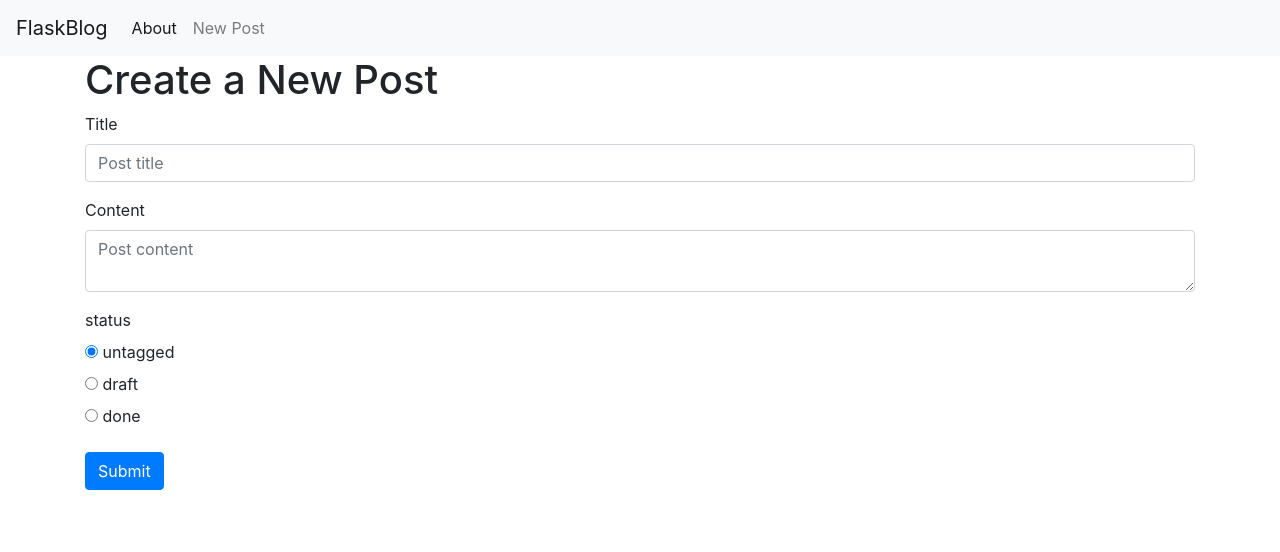
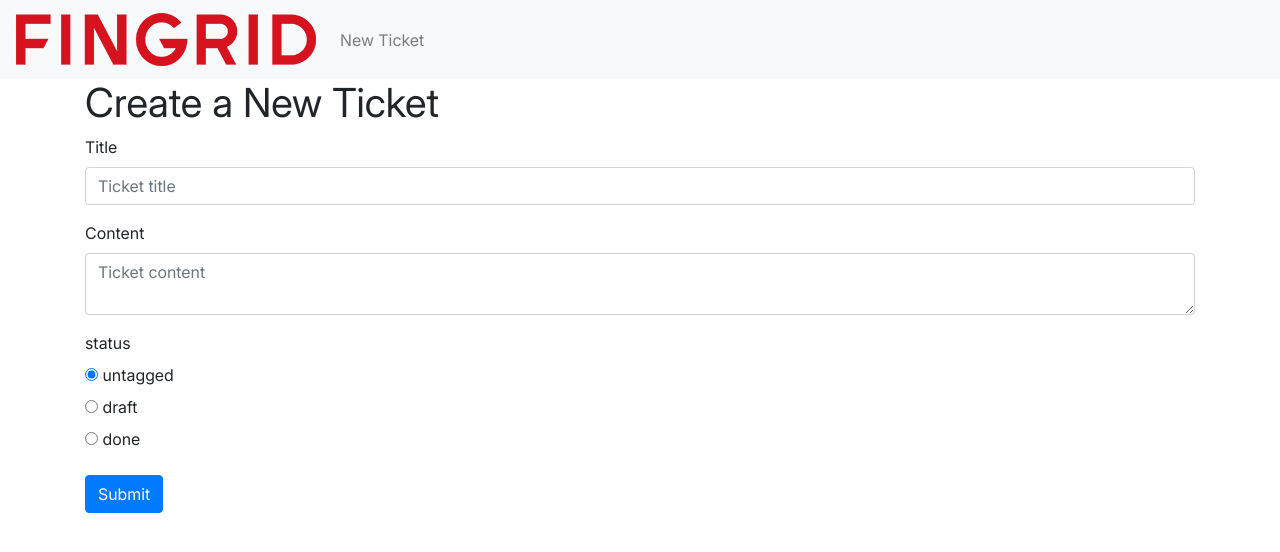
Before and after one commit to erikpruess/junctionerik, a Flask app: page /create in a window 1280 px wide. Shown: the top 552 px of the page. Run offline with Flask 3, Linux system fonts and the light colour scheme; some libraries are stand-ins or nearby versions.

Commit message:
changed font

```diff
--- a/static/css/style.css
+++ b/static/css/style.css
@@ -1,6 +1,57 @@
+@font-face {
+    font-family: 'Inter';
+    src: url('/static/fonts/InterVariable.ttf') format('truetype');
+}
+
+@font-face {
+    font-family: 'Inter';
+    src: url('/static/fonts/InterVariable.ttf') format('truetype');
+}
+
+body {
+    font-family: 'Inter', sans-serif;
+}
+
 h1 {
-    border: 2px #eee solid;
-    color: brown;
-    text-align: center;
-    padding: 10px;
+    font-weight: normal;
 }
+img {
+    max-width: 100%;
+    height: auto;
+}
+
+/* Custom navbar styles */
+.navbar-brand {
+    font-size: 1.75em;
+    color: #aa2626;
+    font-weight: bold;
+    text-transform: uppercase;
+}
+.navbar{
+    position: sticky;
+}
+.navbar-brand:hover {
+    color: #45a93a !important;
+    transition: color 0.3s ease;
+}
+
+.navbar-nav {
+    flex-wrap: nowrap;
+}
+
+.navbar-nav .nav-item {
+    flex-shrink: 0;
+}
+
+/* Responsive adjustments */
+@media (max-width: 768px) {
+    .navbar-brand {
+        font-size: 1.25em;
+    }
+}
+
+.header .header-first-row {
+    position: relative;
+    height: 48px;
+    background-color: #d4121e;
+}
--- a/templates/base.html
+++ b/templates/base.html
@@ -7,23 +7,20 @@
 
     <!-- Bootstrap CSS -->
     <link rel="stylesheet" href="https://stackpath.bootstrapcdn.com/bootstrap/4.3.1/css/bootstrap.min.css" integrity="sha384-ggOyR0iXCbMQv3Xipma34MD+dH/1fQ784/j6cY/iJTQUOhcWr7x9JvoRxT2MZw1T" crossorigin="anonymous">
-
+    <!-- Style CSS-->
+    <link rel="stylesheet" href="{{ url_for('static', filename='css/style.css') }}">
     <title>{% block title %} {% endblock %}</title>
   </head>
   <body>
-    <nav class="navbar navbar-expand-md navbar-light bg-light">
-        <a class="navbar-brand" href="{{ url_for('index')}}">FlaskBlog</a>
+    <nav class="navbar navbar-expand-md navbar-light bg-light sticky-top">
+        <a class="navbar-brand" href="{{ url_for('index')}}"><img src="{{ url_for('static', filename='images/logo2x.png') }}" alt="Fingrid Logo" width="300" height="53"></a>
         <button class="navbar-toggler" type="button" data-toggle="collapse" data-target="#navbarNav" aria-controls="navbarNav" aria-expanded="false" aria-label="Toggle navigation">
             <span class="navbar-toggler-icon"></span>
         </button>
         <div class="collapse navbar-collapse" id="navbarNav">
             <ul class="navbar-nav">
-            <li class="nav-item active">
-                <a class="nav-link" href="#">About</a>
-            </li>
             <li class="nav-item">
-                <a class="nav-link" href="{{url_for('create')}}">New Post</a>
-            </li>
+                <a class="nav-link" href="{{url_for('create')}}">New Ticket</a>            </li>
             </ul>
         </div>
     </nav>
--- a/templates/create.html
+++ b/templates/create.html
@@ -1,17 +1,17 @@
 {% extends 'base.html' %}
 
 {% block content %}
-<h1>{% block title %} Create a New Post {% endblock %}</h1>
+<h1>{% block title %} Create a New Ticket {% endblock %}</h1>
 
 <form method="post">
     <div class="form-group">
         <label for="title">Title</label>
-        <input type="text" name="title" placeholder="Post title" class="form-control" value="{{ request.form['title'] }}">
+        <input type="text" name="title" placeholder="Ticket title" class="form-control" value="{{ request.form['title'] }}">
     </div>
 
     <div class="form-group">
         <label for="content">Content</label>
-        <textarea name="content" placeholder="Post content" class="form-control">{{ request.form['content'] }}</textarea>
+        <textarea name="content" placeholder="Ticket content" class="form-control">{{ request.form['content'] }}</textarea>
     </div>
 
     <div class="form-group">
--- a/templates/edit.html
+++ b/templates/edit.html
@@ -6,7 +6,7 @@
 <form method="post">
     <div class="form-group">
         <label for="title">Title</label>
-        <input type="text" name="title" placeholder="Post title"
+        <input type="text" name="title" placeholder="Ticket title"
                class="form-control"
                value="{{ request.form['title'] or post['title'] }}">
         </input>
@@ -14,7 +14,7 @@
 
     <div class="form-group">
         <label for="content">Content</label>
-        <textarea name="content" placeholder="Post content"
+        <te xtarea name="content" placeholder="Ticket content"
                   class="form-control">{{ request.form['content'] or post['content'] }}</textarea>
     </div>
 
--- a/templates/index.html
+++ b/templates/index.html
@@ -1,7 +1,7 @@
 {% extends 'base.html' %}
 
 {% block content %}
-    <h1>{% block title %} Welcome to FlaskBlog {% endblock %}</h1>
+    <h1>{% block title %} Welcome to the amazing ticketing system {% endblock %}</h1>
     {% for post in posts %}
         <a href="{{ url_for('post', post_id=post['id']) }}">
             <h2>{{ post['title'] }}</h2>
```
Also changed, not shown: database.db, static/fonts/InterVariable.ttf (added), static/fonts/Ldfcomicsans-jj7l.ttf (added), static/images/logo2x.png (added).
